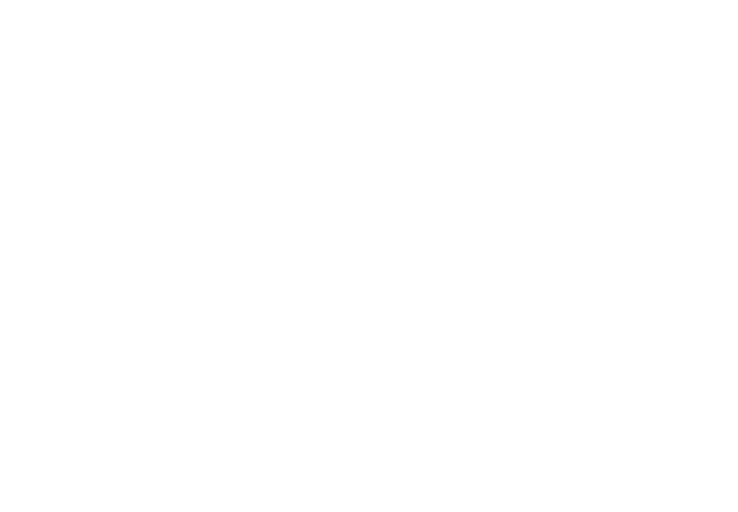
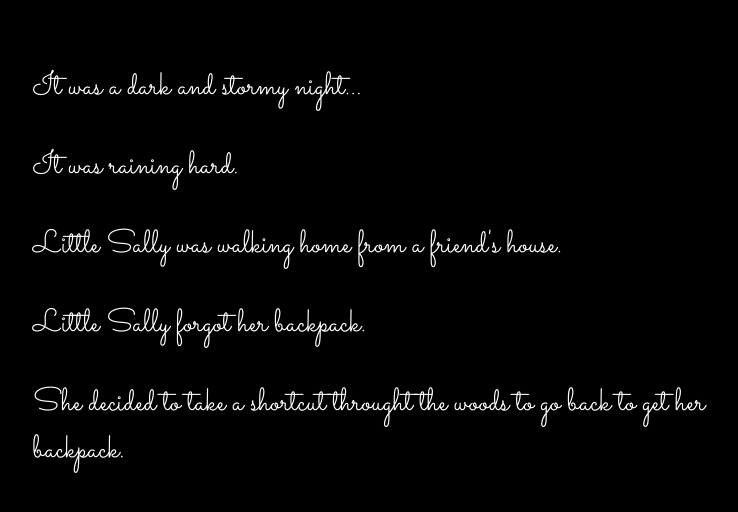
Before and after one commit to mhensz/fireside-story, a plain HTML site: page index.html in a window 1280 px wide. Shown: the whole page, without its empty margins (223-961 px from the left). Drawn offline with Linux system fonts and the light colour scheme.

Commit message:
change style sheet

```diff
--- a/index.html
+++ b/index.html
@@ -1,6 +1,7 @@
 <html>
     <head>
       <link rel="stylesheet" type="text/css" href="style1.css">
+      <link href="https://fonts.googleapis.com/css?family=Sacramento" rel="stylesheet">
     </head>
     <body>
       <p>It was a dark and stormy night...</p>
@@ -10,4 +11,4 @@
       <p>She decided to take a shortcut throught the woods to go back to get her backpack.</p>
     </body>
 
-  </html>
+</html>
--- a/style1.css
+++ b/style1.css
@@ -1,4 +1,9 @@
 body {
     color: white;
-    bckground-color: black;
+    background-color: black;
+    font-family: 'Sacramento', cursive;
+    font-size: 32px;
+    margin-top: 5%;
+    margin-left: 20%;
+    margin-right: 20%;
 }
```
